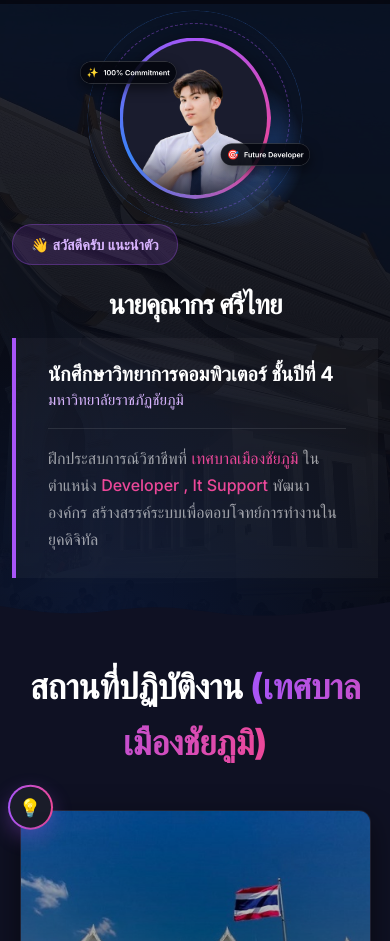
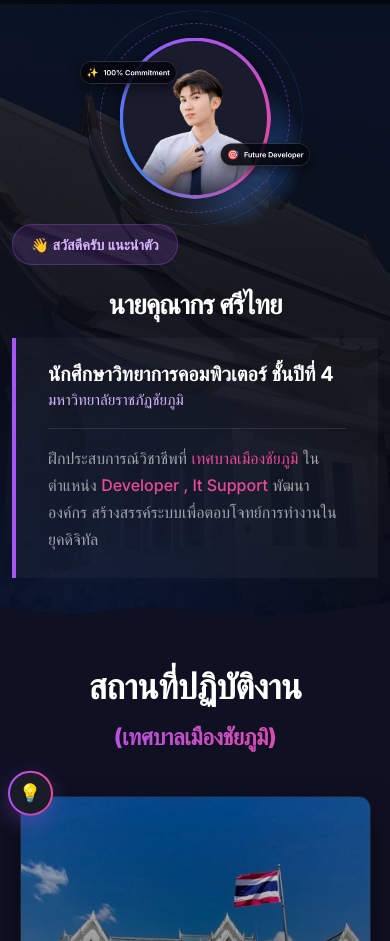
Before and after one commit to yasuoukun/present, a plain HTML site: page index.html in a window 390 px wide. Shown: the part 93-1034 px from the top of the page. Drawn offline with Linux system fonts and the light colour scheme.

Commit message:
Update style.css

```diff
--- a/style.css
+++ b/style.css
@@ -957,5 +957,6 @@ section[id] {
         padding-bottom: 2rem !important;
         width: 100%;
     }
+    .mobile-sub-header { display: block !important; font-size: 0.65em !important; margin-top: 5px; }
     .section-divider svg { height: 40px; }
 }
```
